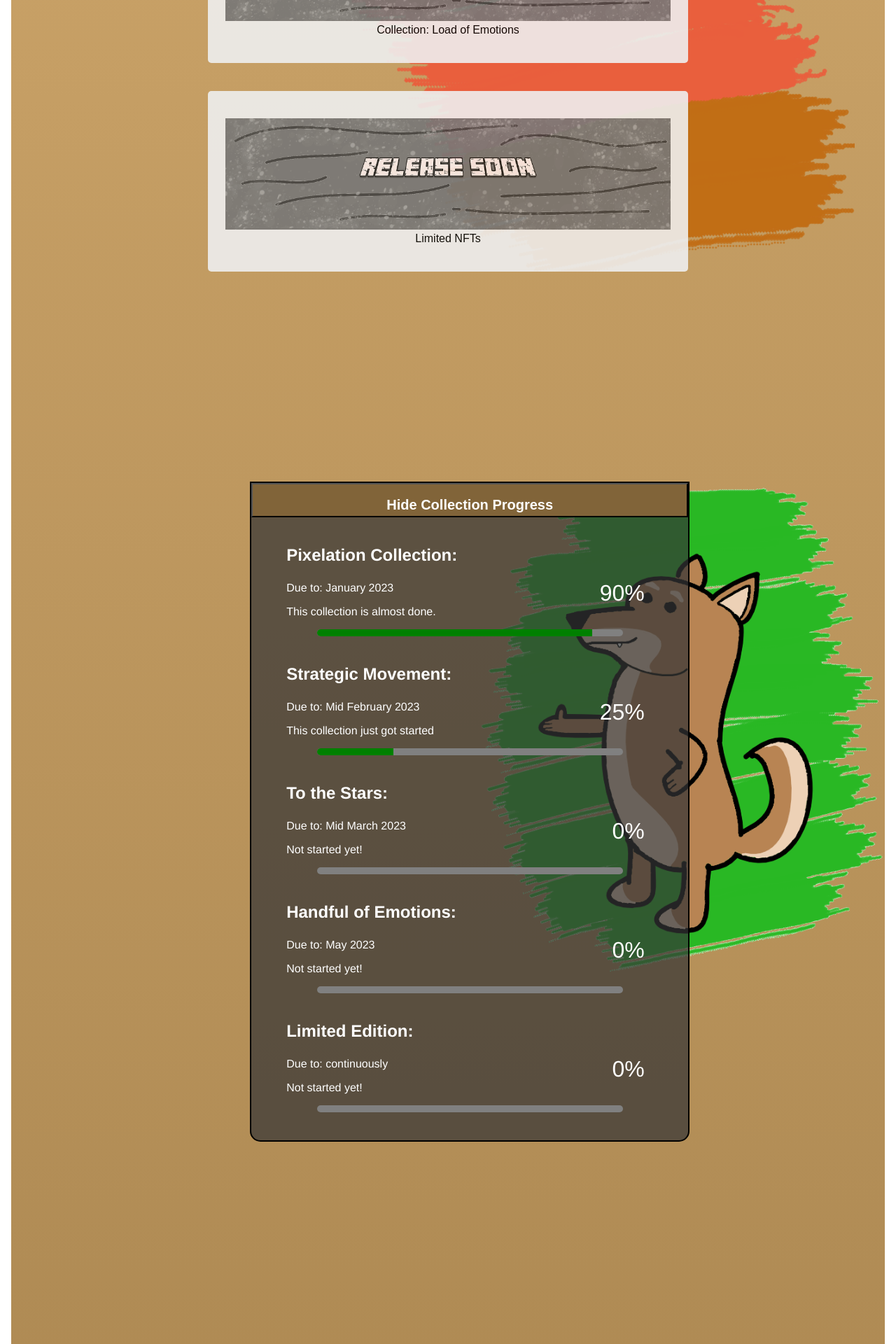
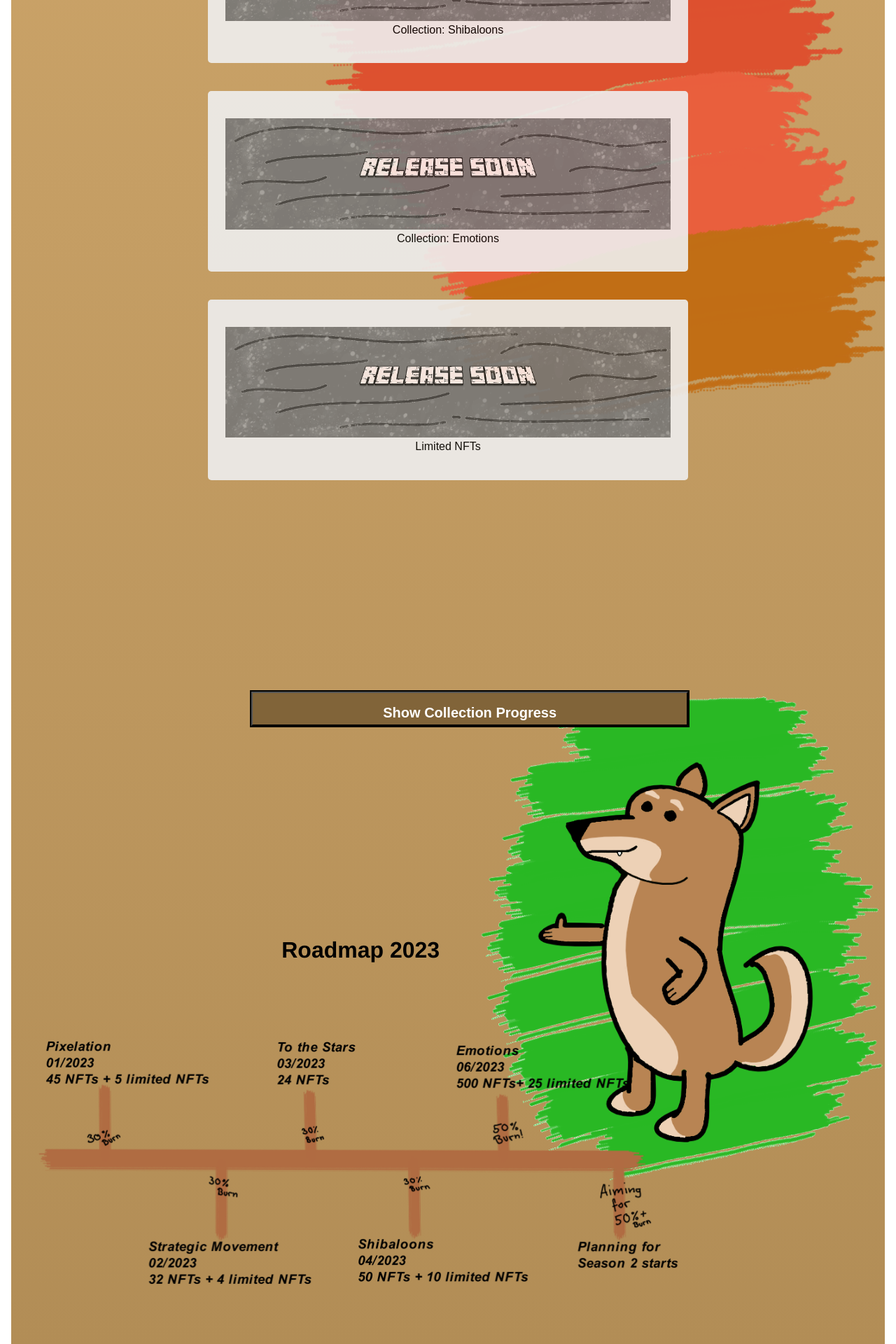
Before and after one commit to MaxiRh/Shibaventures, a SvelteKit app: page / in a window 1280 px wide. Shown: the part 4360-6280 px from the top of the page at 70% size. Built offline with nearby package versions, Linux system fonts and the light colour scheme.

Commit message:
added roadmap

```diff
--- a/src/CollectionButton.svelte
+++ b/src/CollectionButton.svelte
@@ -3,7 +3,6 @@
 const pixelation = new URL('./images/Pixelation.png', import.meta.url).href;
 const soonImage = new URL('./images/SoonCover.png', import.meta.url).href;
 
-let buttonSoonText = "Release soon";
 </script>
 
 
@@ -37,8 +36,17 @@ let buttonSoonText = "Release soon";
 
   <div class="buttons">
     <button style="opacity: 0.9">
+      <img src={soonImage} alt='Shibaloons(Soon)' />
+      Collection: Shibaloons
+    </button>
+  </div>
+
+  <div class="spacer"/>
+
+  <div class="buttons">
+    <button style="opacity: 0.9">
       <img src={soonImage} alt='Load of Emotions(Soon)' />
-      Collection: Load of Emotions
+      Collection: Emotions
     </button>
   </div>
 
--- a/src/ProgressArea.svelte
+++ b/src/ProgressArea.svelte
@@ -1,7 +1,7 @@
 <script>
     import ProgressBar from './progressBar.svelte';
 
-    let showProgressBars = true;
+    let showProgressBars = false;
 
     function toggleProgressBars(){
         showProgressBars = !showProgressBars;
@@ -27,7 +27,9 @@
             <div class="spacer"/>
             <ProgressBar progress={0} description="To the Stars:" text="" date="Mid March 2023"/>
             <div class="spacer"/>
-            <ProgressBar progress={0} description="Handful of Emotions:" text="" date="May 2023"/>
+            <ProgressBar progress={0} description="Shibaloons:" text="" date="Mid April 2023"/>
+            <div class="spacer"/>
+            <ProgressBar progress={0} description="Handful of Emotions:" text="" date="June 2023"/>
             <div class="spacer"/>
             <ProgressBar progress={0} description="Limited Edition:" text="" date="continuously"/>
             <div class="spacer"/>
--- a/src/routes/+page.svelte
+++ b/src/routes/+page.svelte
@@ -30,6 +30,7 @@ onMount(() => {
 
 const imgUrl = new URL("../images/Shibaventures.png", import.meta.url).href
 const redLines = new URL('../images/RedMirrorImage.png', import.meta.url).href
+const roadmap = new URL('../images/Roadmap2023.png', import.meta.url).href
 
 </script>
 
@@ -105,6 +106,13 @@ const redLines = new URL('../images/RedMirrorImage.png', import.meta.url).href
 <ProgressArea/>
 <div class="big-spacer"/>
 
+<div class="roadmap-container">
+    <h1>Roadmap 2023</h1>
+    <div class="spacer"/>
+    <img class="roadmap-image" src={roadmap} alt=""/>
+</div>
+
+<div class="big-spacer"/>
 {#if width <1000}
     <ContactArea resize={true}/>
 {:else}
@@ -144,6 +152,10 @@ const redLines = new URL('../images/RedMirrorImage.png', import.meta.url).href
         margin-bottom: 300px;
     }
 
+    .spacer {
+        margin-bottom: 100px;
+    }
+
     h1 {
         text-align: center;
     }
@@ -164,6 +176,17 @@ const redLines = new URL('../images/RedMirrorImage.png', import.meta.url).href
         background: linear-gradient(to bottom, #FBCE8C, #aa8650)
     }
 
+    .roadmap-container{
+        position: relative;
+        justify-content: center;
+        width:80%;
+    }
+
+    .roadmap-image{
+        width: 100%;
+        height: auto;
+    }
+
     * {
         font-family: "heebo",Helvetica,Arial,sans-serif;
     }
```
Also changed, not shown: src/images/Roadmap2023.png (added).
